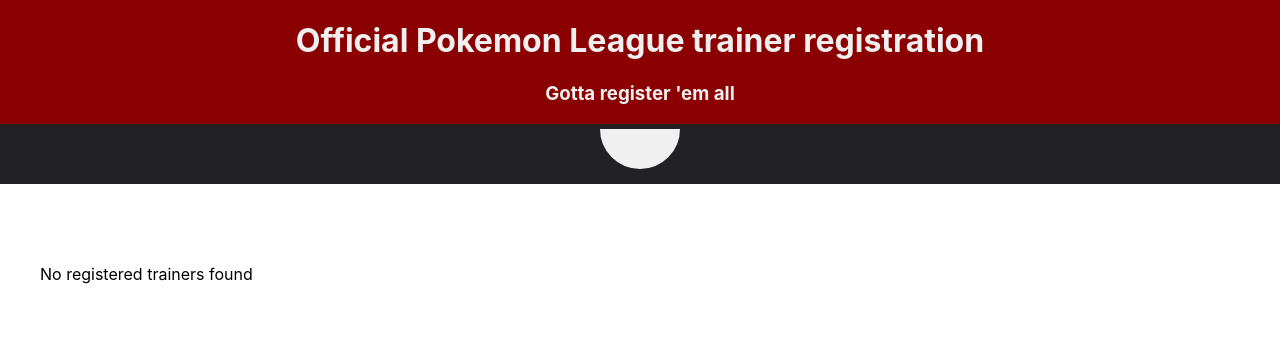
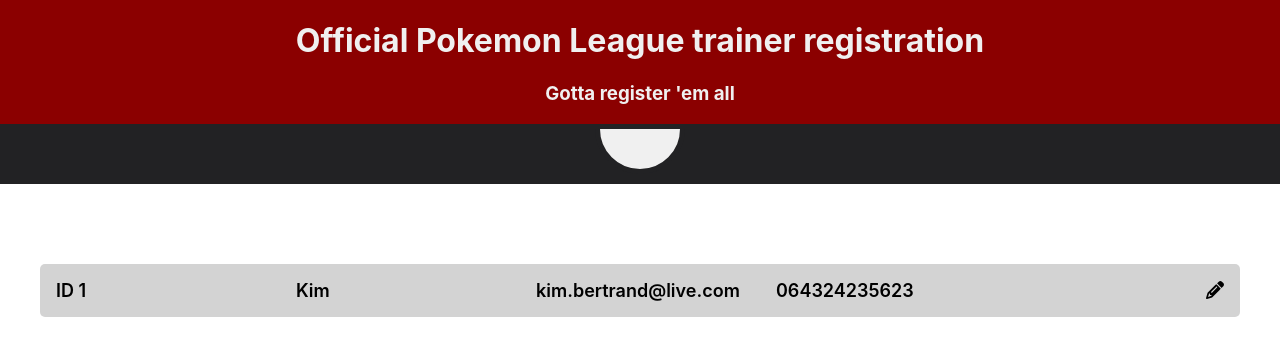
Before and after one commit to Kimono90/pkmn-league-manager, a React (Create React App) app: page / in a window 1280 px wide. Shown: the top 356 px of the page. Built offline with nearby package versions, Linux system fonts and the light colour scheme; no server answers.

Commit message:
Make trainer and pokemon items to show

```diff
--- /dev/null
+++ b/src/components/pokemon-list/pokemon-list.css
@@ -0,0 +1,16 @@
+.pokemon-list {
+    display: grid;
+    grid-template-columns: 1fr 1fr 1fr;
+}
+
+.pokemon-item {
+    display: flex;
+    justify-content: center;
+    align-items: center;
+    background: lightgoldenrodyellow;
+    border: 1px lightgray solid;
+}
+
+.pokemon-item span {
+    width: auto;
+}
--- a/src/components/pokemon-list/pokemon-list.tsx
+++ b/src/components/pokemon-list/pokemon-list.tsx
@@ -1,11 +1,15 @@
 import React, { ReactElement } from 'react';
 import { Pokemon } from '../../models/Pokemon';
+import './pokemon-list.css'
 
 type PokemonListProps = {
   pkmnTeam: Pokemon[];
 }
 export function PokemonList({ pkmnTeam } : PokemonListProps): ReactElement {
-  const pokemonTeam = pkmnTeam.map((pkmn) => <div>{pkmn.name}</div>)
+  const pokemonTeam = pkmnTeam.map((pkmn) => <div key={pkmn.id} className="pokemon-item">
+    <span>#{pkmn.id} - {pkmn.name}</span>
+    <div style={{width: '5rem', height: '5rem', backgroundImage: `url(${pkmn.imgUrl})`, backgroundSize: 'auto', backgroundPosition: 'center'}} />
+  </div>)
 
   return <div className="pokemon-list">
     {pokemonTeam}
--- a/src/components/trainer-list/trainer-list.css
+++ b/src/components/trainer-list/trainer-list.css
@@ -2,3 +2,35 @@
     display: flex;
     margin: 0 2.5rem 0 2.5rem;
 }
+
+.trainer-item {
+    display: flex;
+    width: 100%;
+    flex-direction: column;
+}
+
+.trainer-details {
+    display: flex;
+    align-items: center;
+    width: 100%;
+    background-color: lightgray;
+    border-radius: 5px;
+    cursor: pointer;
+    font-weight: 600;
+    font-size: 18px;
+}
+
+.trainer-item:hover {
+    background-color: darkgray;
+}
+
+.trainer-item span {
+    margin: 1rem;
+    width: 20%;
+    text-align: left;
+}
+
+.edit-button {
+    display: flex;
+    justify-content: end;
+}
--- a/src/components/trainer-list/trainer-list.tsx
+++ b/src/components/trainer-list/trainer-list.tsx
@@ -1,24 +1,42 @@
-import React, { ReactElement } from 'react';
+import React, { ReactElement, useState } from 'react';
 import { Trainer } from '../../models/Trainer';
 import './trainer-list.css';
 import { PokemonList } from '../pokemon-list/pokemon-list';
+import { FontAwesomeIcon } from '@fortawesome/react-fontawesome';
+import { faPencil } from '@fortawesome/free-solid-svg-icons';
+import ReactModal from 'react-modal';
 
 type TrainerListProps = {
   trainers: Trainer[];
 }
 
 export function TrainerList({trainers} : TrainerListProps): ReactElement {
+  const [isEditModalOpen, setIsEditModalOpen] = useState<boolean>(false);
+  const [showPokemon, setShowPokemon] = useState<boolean>(false);
+
   const trainerElements = trainers.map((t) => {
-    return (<div>
-      <span>{t.id}</span>
-      <span>{t.name}</span>
-      <span>{t.email}</span>
-      <span>{t.phoneNumber}</span>
-      <PokemonList pkmnTeam={t.pkmnTeam} />
-    </div>);
+    return (<div className="trainer-item" key={t.id} onClick={() => setShowPokemon(!showPokemon)}>
+        <div className="trainer-details" >
+          <span id="trainer-id">ID {t.id}</span>
+          <span id="trainer-name">{t.name}</span>
+          <span id="trainer-email">{t.email}</span>
+          <span id="trainer-phone-number">{t.phoneNumber}</span>
+          <span className="edit-button"><FontAwesomeIcon onClick={() => setIsEditModalOpen(true)} icon={faPencil} /></span>
+        </div>
+      {showPokemon ? <PokemonList pkmnTeam={t.pkmnTeam} /> : null}
+      </div>
+    );
   });
 
-  return <div className="trainer-list">
-    {trainers.length ? trainerElements : <div>No registered trainers found</div>}
-  </div>
+  return <>
+    <div className="trainer-list">
+      {trainers.length ? trainerElements : <div>No registered trainers found</div>}
+    </div>
+    <ReactModal
+      onRequestClose={() => setIsEditModalOpen(false)}
+      isOpen={isEditModalOpen}
+    >
+      Edit modal for trainer info
+    </ReactModal>
+  </>
 }
--- a/src/pages/trainer-overview-page.tsx
+++ b/src/pages/trainer-overview-page.tsx
@@ -2,12 +2,55 @@ import React, { ReactElement, useEffect, useState } from 'react';
 import { Trainer } from '../models/Trainer';
 import './trainer-overview-page.css'
 import { TrainerList } from '../components/trainer-list/trainer-list';
+import { getAllPokemon } from '../poke-api-gateway/poke-api-gateway';
+
+const testTrainer = [{
+  id: 1,
+  name: 'Kim',
+  email: 'kim.bertrand@live.com',
+  phoneNumber: '064324235623',
+  pkmnTeam: [
+    {
+      id: 1,
+      name: 'bulbasaur',
+      imgUrl: 'https://raw.githubusercontent.com/PokeAPI/sprites/master/sprites/pokemon/1.png'
+    },
+    {
+      id: 4,
+      name: 'charmander',
+      imgUrl: 'https://raw.githubusercontent.com/PokeAPI/sprites/master/sprites/pokemon/4.png'
+    },
+    {
+      id: 7,
+      name: 'squirtle',
+      imgUrl: 'https://raw.githubusercontent.com/PokeAPI/sprites/master/sprites/pokemon/7.png'
+    },
+    {
+      id: 25,
+      name: 'pikachu',
+      imgUrl: 'https://raw.githubusercontent.com/PokeAPI/sprites/master/sprites/pokemon/25.png'
+    },
+    {
+      id: 151,
+      name: 'mew',
+      imgUrl: 'https://raw.githubusercontent.com/PokeAPI/sprites/master/sprites/pokemon/151.png'
+    },
+    {
+      id: 150,
+      name: 'mewtwo',
+      imgUrl: 'https://raw.githubusercontent.com/PokeAPI/sprites/master/sprites/pokemon/150.png'
+    },
+  ]
+}]
 
 export function TrainerOverviewPage(): ReactElement {
-  const [trainers, setTrainers] = useState<Trainer[]>([]);
+  const [trainers, setTrainers] = useState<Trainer[]>(testTrainer);
+  const [pokemon, setPokemon] = useState();
+
+  console.log(pokemon);
 
   useEffect(() => {
-    setTrainers([])
+    getAllPokemon().then((result) => setPokemon(result))
   }, [])
 
   return (<div className="trainer-overview-page">
--- /dev/null
+++ b/src/poke-api-gateway/poke-api-gateway.ts
@@ -0,0 +1,17 @@
+import axios from 'axios';
+import { Pokemon } from '../models/Pokemon';
+
+export async function getAllPokemon(): Promise<any> {
+  const result = await axios.get('https://pokeapi.co/api/v2/pokemon?limit=60');
+  return result.data.results.map((p: any) => mapToUiModel(p.name));
+}
+
+export async function mapToUiModel(name: string): Promise<Pokemon> {
+  const result = await axios.get(`https://pokeapi.co/api/v2/pokemon/${name}`);
+
+  return {
+    id: result.data.id,
+    name: name,
+    imgUrl: result.data.sprites.front_default,
+  }
+}
```
Also changed, not shown: package.json (+12 -0 lines), 1 other file (tests, documents, lock files or other folders).
